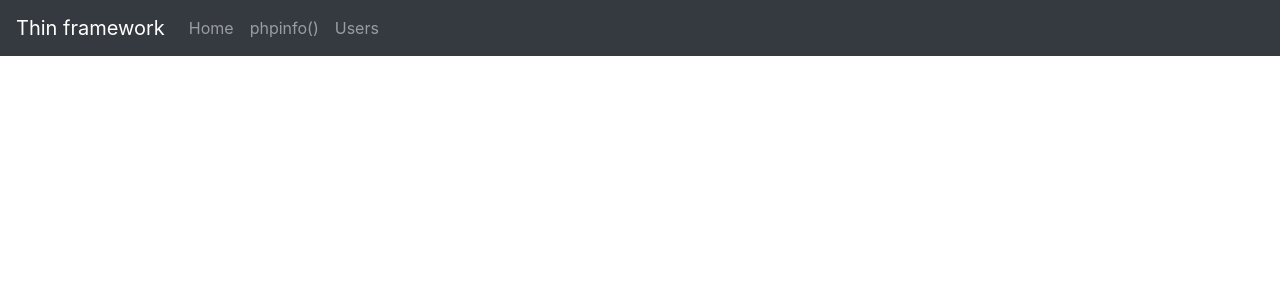
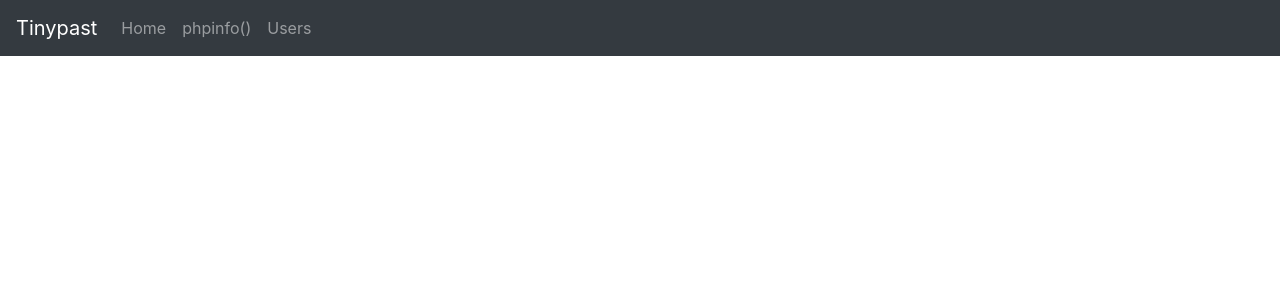
Before and after one commit to inium/tinypast, a PHP site: page /home.php in a window 1280 px wide. Shown: the top 300 px of the page. Run offline with PHP 8.4, Linux system fonts and the light colour scheme.

Commit message:
refactor: nav 이름 수정

```diff
--- a/resources/views/layouts/header.php
+++ b/resources/views/layouts/header.php
@@ -15,7 +15,7 @@
 <body>
 
     <nav class="navbar navbar-expand-md navbar-dark bg-dark fixed-top">
-        <a class="navbar-brand" href="/">Thin framework</a>
+        <a class="navbar-brand" href="/">Tinypast</a>
         <button class="navbar-toggler" type="button" data-toggle="collapse" data-target="#navbarsExampleDefault"
             aria-controls="navbarsExampleDefault" aria-expanded="false" aria-label="Toggle navigation">
             <span class="navbar-toggler-icon"></span>
```
